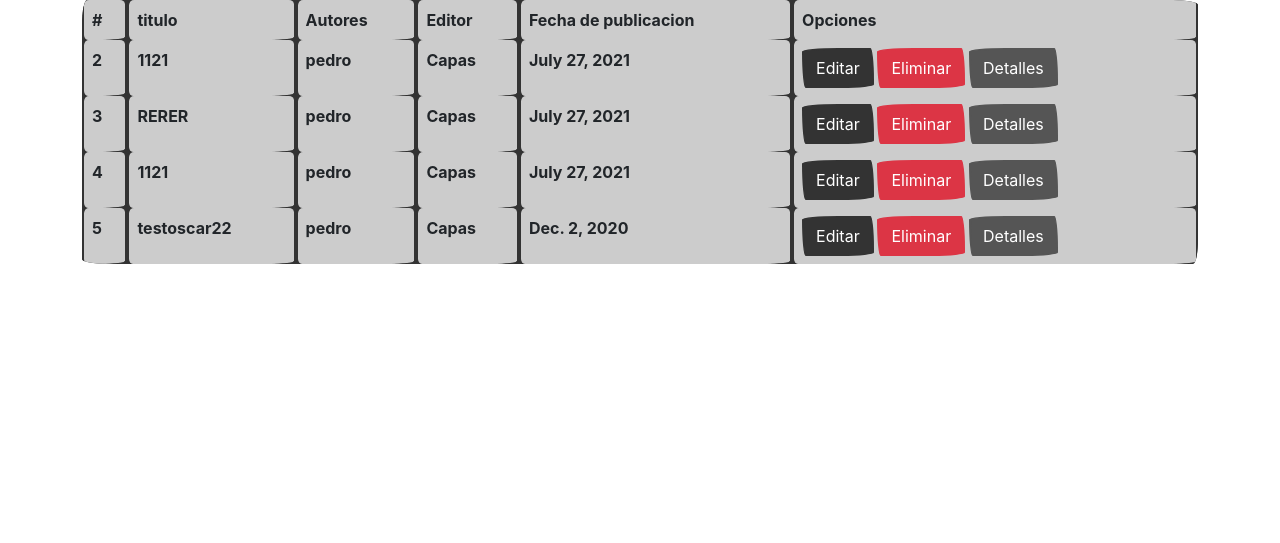
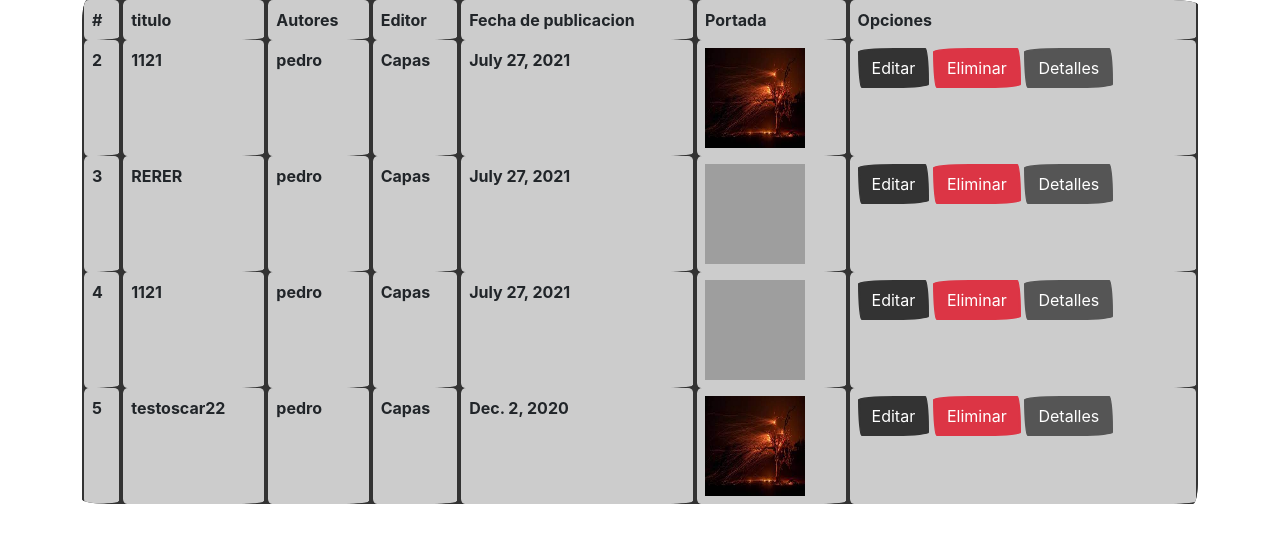
Before and after one commit to isaacSanchezWH/biblioteca_virtual, a Django app: a page that uses templates/lista_libros.html in a window 1280 px wide. Shown: the part 50-593 px from the top of the page. Run offline with Django 3.2, Linux system fonts and the light colour scheme; data comes from the database, SQL or seed files in the repository; some libraries are stand-ins or nearby versions; some web fonts are replaced; grey boxes are pictures that could not be loaded.

Commit message:
se ve la portada

```diff
--- a/templates/lista_libros.html
+++ b/templates/lista_libros.html
@@ -10,6 +10,7 @@
 			<td>Autores</td>
 			<td>Editor</td>
 			<td>Fecha de publicacion</td>
+			<td>Portada</td>
             <td>Opciones</td>
 		</tr>
 
@@ -28,6 +29,7 @@
             </td>
 			<td>{{ Libro.editor }}</td>
 			<td>{{ Libro.fecha_publicacion }}</td>
+			<td> <img src="/media/{{Libro.portada}}" width="100px" height="100px"></td>
 			<td>
 				<a class="btn btn-primary" href="{% url 'actualizar_libro' Libro.id %}"> Editar</a>
 				<a class="btn btn-danger" href="{% url 'eliminar_libro' Libro.id %}"> Eliminar</a>
```
